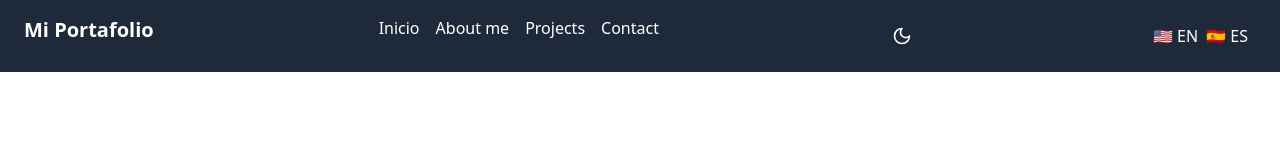
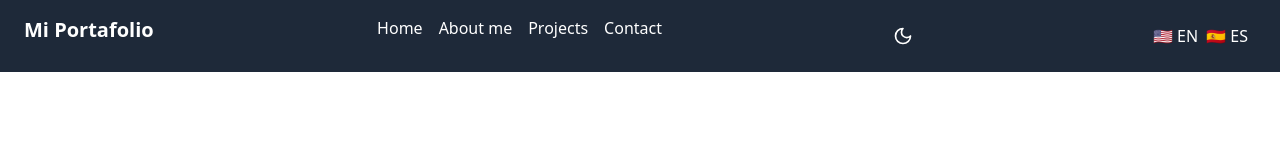
Before and after one commit to LangerTwo/portfolio, a React (Vite) app: page / in a window 1280 px wide. Shown: the top 160 px of the page. Built offline with nearby package versions, Linux system fonts and the light colour scheme.

Commit message:
add translation home

```diff
--- a/src/components/Navbar.jsx
+++ b/src/components/Navbar.jsx
@@ -12,7 +12,7 @@
     <nav className="bg-gray-800 text-white px-6 py-4 flex justify-between">
       <h1 className="text-xl font-bold">Mi Portafolio</h1>
       <ul className="flex space-x-4">
-        <li><Link to="/">Inicio</Link></li>
+        <li><Link to="/">{t('home')}</Link></li>
         <li><Link to="/about">{t('about')}</Link></li>
         <li><Link to="/projects">{t('projects')}</Link></li>
         <li><Link to="/contact">{t('contact')}</Link></li>
--- a/src/locales/en.json
+++ b/src/locales/en.json
@@ -1,5 +1,6 @@
 {
     "greeting": "Welcome to my portfolio",
+    "home": "Home",
     "about": "About me",
     "projects": "Projects",
     "contact": "Contact"
--- a/src/locales/es.json
+++ b/src/locales/es.json
@@ -1,5 +1,6 @@
 {
     "greeting": "Bienvenido a mi portafolio",
+    "home": "Inicio",
     "about": "Sobre mí",
     "projects": "Proyectos",
     "contact": "Contacto"
```
